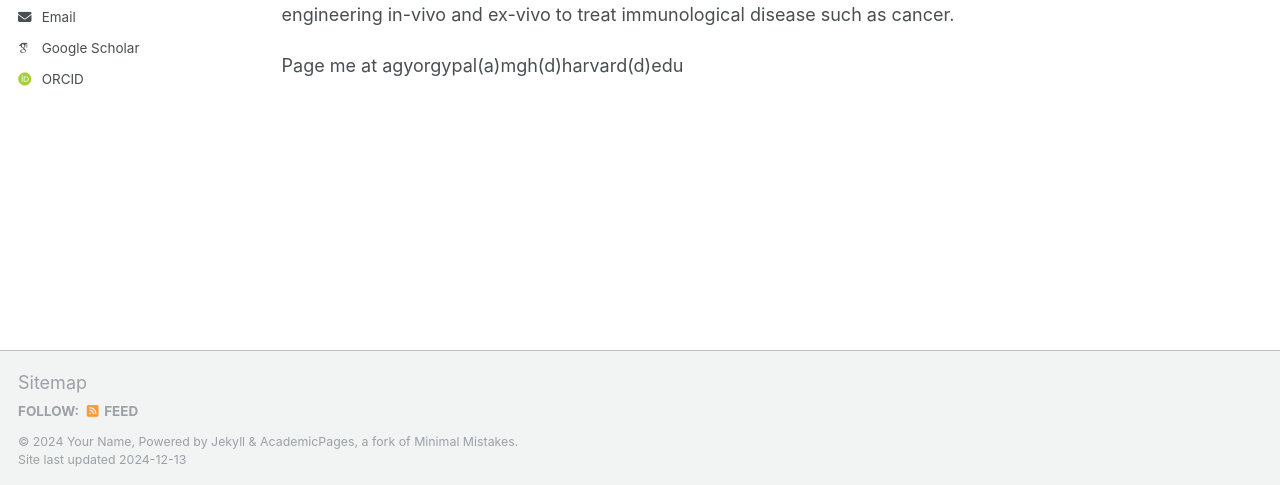
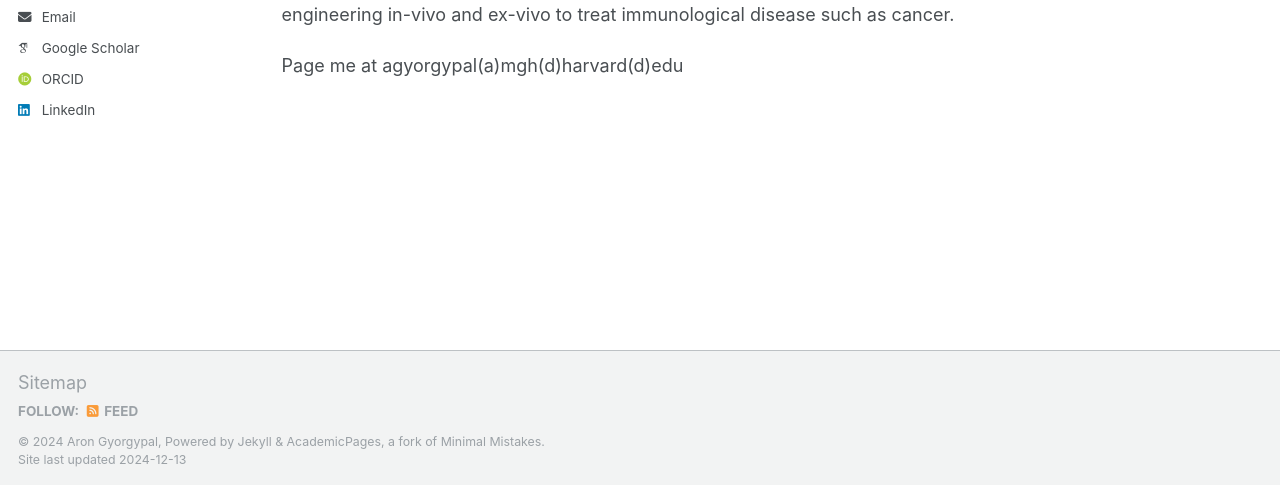
Before and after one commit to AGyorgypal/AGyorgypal.github.io, a Jekyll site: the page built from _pages/about.md, in a window 1280 px wide. Shown: the part 412-897 px from the top of the page. Built offline with Jekyll 4.4.1, drawn with Linux system fonts in a browser that asks for light colours; some web fonts are replaced; some of the changed lines change nothing that is shown.

Commit message:
Update _config.yml

```diff
--- a/_config.yml
+++ b/_config.yml
@@ -10,7 +10,7 @@
 locale                   : "en-US"
 title                    : "Aron Gyorgypal"
 title_separator          : "-"
-name                     : &name "Your Name"
+name                     : &name "Aron Gyorgypal"
 description              : &description "personal description"
 url                      : https://agyorgypal.github.io # the base hostname & protocol for your site e.g. "https://[your GitHub username].github.io"
 baseurl                  : "" # the subpath of your site, e.g. "/blog"
@@ -27,15 +27,14 @@
   bio              : "T32 Postdoctoral Fellow"
   location         : "Boston, MA, USA"
   employer         : "Harvard Medical School"
-  uri              : # URL
-  email            : "agyorgypal(a)mgh(d)harvard(d)edu."
+  email            : "agyorgypal@mgh.harvard.edu."
 
   # Academic websites
   googlescholar    : "https://scholar.google.com/citations?hl=en&user=Y9pOMuEAAAAJ"
   orcid            : "https://orcid.org/0000-0001-6531-5028"
 
   # Social media
-  linkedin         : # arongyorgypal
+  linkedin         :  "arongyorgypal"
 
 
 # Publication Category - The following the list of publication categories and their headings
```
